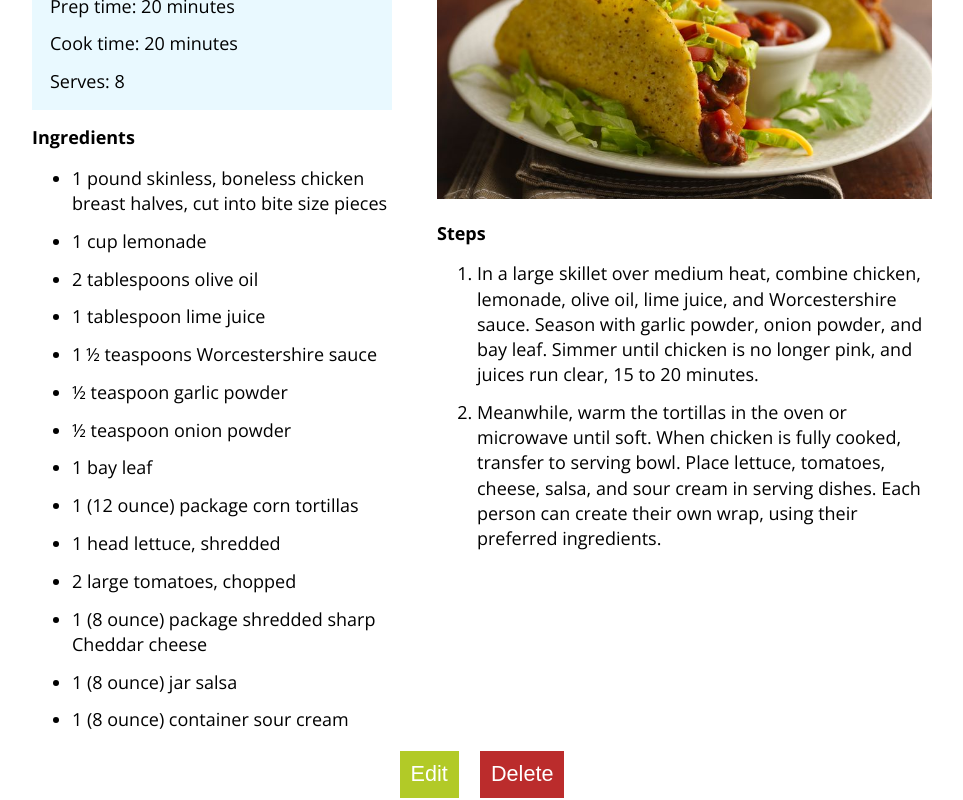
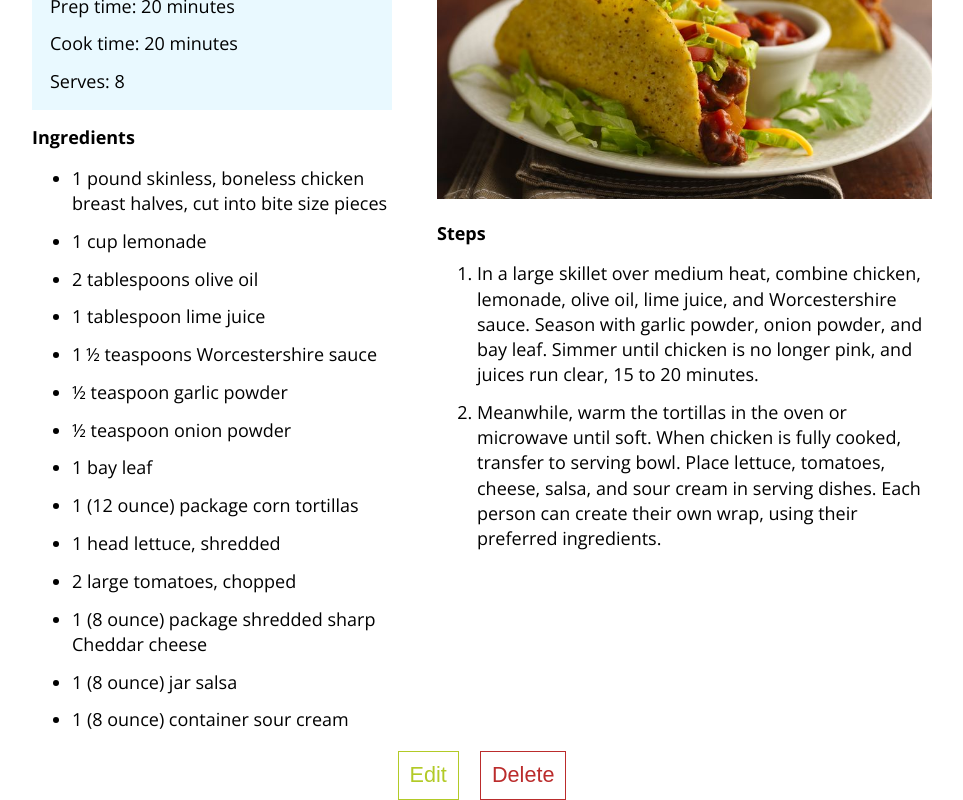
Before and after one commit to edlsto/recipe-creator, a Vue app: page /recipe/1 in a window 1280 px wide. Shown: the part 241-1041 px from the top of the page, without its empty margins (158-1121 px from the left). Built offline with nearby package versions, Linux system fonts and the light colour scheme.

Commit message:
Add hover states

```diff
--- a/src/views/Recipe.vue
+++ b/src/views/Recipe.vue
@@ -129,18 +129,32 @@ export default {
 .delete {
   align-self: center;
   font-size: 1.2em;
-  background: rgb(187, 44, 44);
+  background: white;
+  color: rgb(187, 44, 44);
+  border: 1px solid rgb(187, 44, 44);
   outline: none;
   cursor: pointer;
   border-radius: 0;
-  border: none;
-  color: white;
   padding: 0.5em;
 }
 
+.delete:hover {
+  background: rgb(187, 44, 44);
+  color: white;
+  border: 1px solid white;
+}
+
 .edit {
+  background: white;
+  margin-right: 1em;
+  color: rgb(178, 202, 39);
+  border: 1px solid rgb(178, 202, 39);
+}
+
+.edit:hover {
   background: rgb(178, 202, 39);
-  margin-right: 1em;
+  color: white;
+  border: 1px solid white;
 }
 
 .edit-delete {
```
